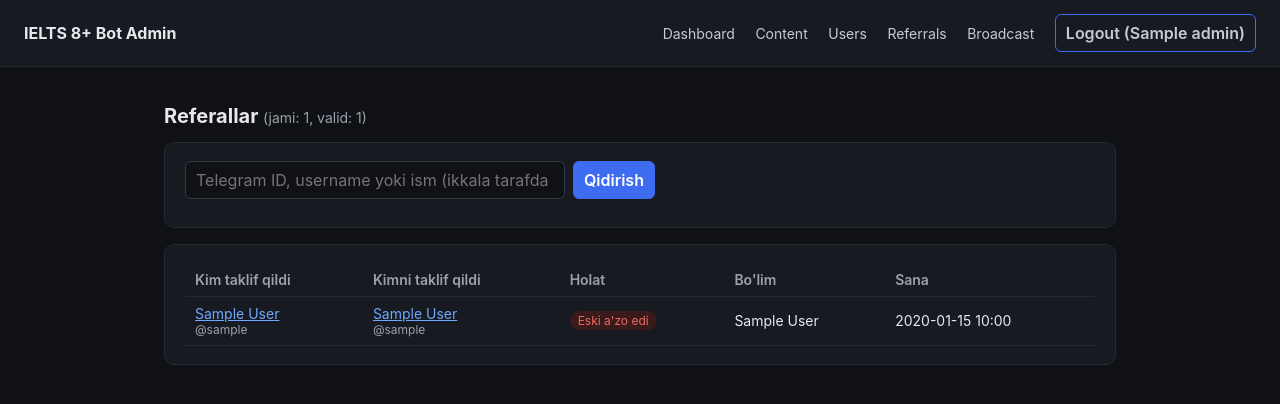
After one commit to baxti08/ielts-8-plus-bot, a FastAPI app: template admin/templates/referrals.html in a window 1280 px wide. The commit adds this page. Shown: the top 404 px of the page. Run offline with FastAPI, Linux system fonts and the light colour scheme; the template is opened without the code that fills it: most values are stand-ins (such as "Sample title", 1, 10 or a date in 2020); parts of the project's set-up code (start-up, migrations or seed data) failed here and were passed over.

Commit message:
Add Referrals admin panel page (who invited whom)

```diff
--- a/admin/main.py
+++ b/admin/main.py
@@ -7,7 +7,7 @@ from starlette.middleware.sessions import SessionMiddleware
 
 from admin.auth import RedirectToLogin, login_session, logout_session, verify_credentials
 from admin.deps import templates
-from admin.routers import broadcast, content, stats, users
+from admin.routers import broadcast, content, referrals, stats, users
 from common.config import get_settings
 
 settings = get_settings()
@@ -51,4 +51,5 @@ async def healthz():
 app.include_router(stats.router)
 app.include_router(content.router)
 app.include_router(users.router)
+app.include_router(referrals.router)
 app.include_router(broadcast.router)
--- a/admin/templates/base.html
+++ b/admin/templates/base.html
@@ -14,6 +14,7 @@
       <a href="/">Dashboard</a>
       <a href="/content">Content</a>
       <a href="/users">Users</a>
+      <a href="/referrals">Referrals</a>
       <a href="/broadcast">Broadcast</a>
       <form class="inline" method="post" action="/logout" style="display:inline">
         <button type="submit" class="secondary">Logout ({{ admin }})</button>
--- /dev/null
+++ b/admin/templates/referrals.html
@@ -0,0 +1,64 @@
+{% extends "base.html" %}
+{% block title %}Referrals{% endblock %}
+{% block content %}
+<h1>Referallar <span style="color:#9aa2ad;font-weight:400;font-size:14px;">(jami: {{ total_referrals }}, valid: {{ total_valid }})</span></h1>
+
+<div class="card">
+  <form method="get" action="/referrals">
+    <div class="row">
+      <input type="text" name="q" value="{{ q }}" placeholder="Telegram ID, username yoki ism (ikkala tarafda ham qidiradi)" style="width:380px">
+      <button type="submit">Qidirish</button>
+      {% if q %}<a href="/referrals" class="secondary" style="align-self:center;">Tozalash</a>{% endif %}
+    </div>
+  </form>
+</div>
+
+{% if showing_capped %}
+<p style="color:#9aa2ad;font-size:13px;">Eng so'nggi {{ limit }} ta referral ko'rsatilmoqda. Kerakli foydalanuvchini topish uchun qidiruvdan foydalaning.</p>
+{% endif %}
+
+{% if rows %}
+<div class="card">
+  <table>
+    <thead>
+      <tr>
+        <th>Kim taklif qildi</th>
+        <th>Kimni taklif qildi</th>
+        <th>Holat</th>
+        <th>Bo'lim</th>
+        <th>Sana</th>
+      </tr>
+    </thead>
+    <tbody>
+      {% for referral, referrer, referred in rows %}
+      <tr>
+        <td>
+          <a href="/users/{{ referrer.telegram_id }}">{{ referrer.full_name or referrer.telegram_id }}</a>
+          <div style="color:#9aa2ad;font-size:12px;">{{ referrer.username and "@" + referrer.username or referrer.telegram_id }}</div>
+        </td>
+        <td>
+          <a href="/users/{{ referred.telegram_id }}">{{ referred.full_name or referred.telegram_id }}</a>
+          <div style="color:#9aa2ad;font-size:12px;">{{ referred.username and "@" + referred.username or referred.telegram_id }}</div>
+        </td>
+        <td>
+          {% if referral.is_valid %}
+            <span class="badge green">Valid</span>
+          {% elif not referral.was_fresh_at_landing %}
+            <span class="badge red">Eski a'zo edi</span>
+          {% else %}
+            <span class="badge">Bekor qilingan</span>
+          {% endif %}
+        </td>
+        <td>{{ referral.section_assigned.display_name if referral.section_assigned else "-" }}</td>
+        <td>{{ referral.created_at.strftime("%Y-%m-%d %H:%M") }}</td>
+      </tr>
+      {% endfor %}
+    </tbody>
+  </table>
+</div>
+{% elif q %}
+<p style="color:#9aa2ad;">Hech narsa topilmadi.</p>
+{% else %}
+<p style="color:#9aa2ad;">Hali referral yo'q.</p>
+{% endif %}
+{% endblock %}
```
Also changed, not shown: admin/routers/referrals.py (added, +66 -0 lines).
